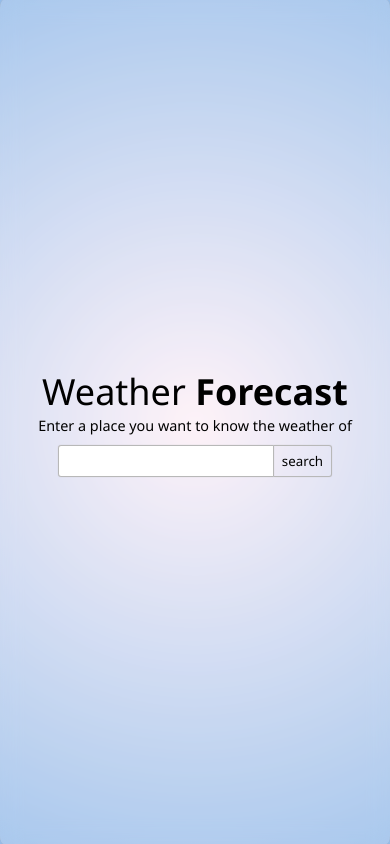
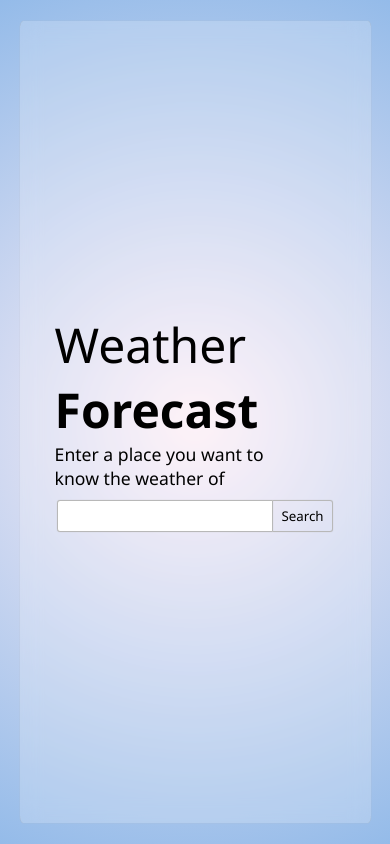
Before and after one commit to ReneOlsak/weather-app, a React (Vite) app: page / in a window 390 px wide. Built offline with nearby package versions, Linux system fonts and the light colour scheme.

Commit message:
early basic design

```diff
--- a/src/App.css
+++ b/src/App.css
@@ -5,9 +5,10 @@
 }
 
 .app {
-  color: black;
   display: flex;
   justify-content: center;
+  align-items: center;
+  position: relative;
   min-height: 100vh;
 }
 
@@ -17,19 +18,20 @@
   -webkit-backdrop-filter: blur(10px);
           backdrop-filter: blur(10px);
   border-radius: 1%;
-  width: 100%;
-  max-width: 500px;
+  color: black;
+  display: flex;
+  height: 80vh;
+  width: 65vw;
+  display: flex;
   flex-direction: column;
-  max-width: 500px;
   align-items: center;
-  padding: 25px;
   justify-content: center;
-  display: flex;
+  min-width: 280px;
 }
 
 .title {
   font-weight: 100;
-  font-size: 2.25rem;
+  font-size: 4rem;
 }
 
 .title-forecast {
@@ -38,7 +40,7 @@
 
 .title-info {
   font-weight: 100;
-  font-size: 0.9rem;
+  font-size: 1.5rem;
 }
 
 .app-input {
@@ -104,35 +106,67 @@
   background-color: rgb(255, 240, 247);
 }
 
+@media screen and (max-width: 1000px) {
+  .title {
+    font-size: 3.5rem;
+  }
+  .title-info {
+    font-size: 1.3rem;
+  }
+  .app-box {
+    width: 70vw;
+  }
+}
+@media screen and (max-width: 800px) {
+  .title {
+    font-size: 3rem;
+  }
+  .title-info {
+    font-size: 1.1rem;
+  }
+  .app-box {
+    width: 75vw;
+  }
+}
+@media screen and (max-width: 507px) {
+  .title {
+    margin-left: 10%;
+    margin-right: 22%;
+  }
+  .title-info {
+    margin-left: 10%;
+    margin-right: 22%;
+  }
+  .app-box {
+    width: 90vw;
+    height: 95vh;
+  }
+}
 .forecast-container {
   background-color: rgba(255, 255, 255, 0.2);
   box-shadow: 0px 0px 1px rgb(184, 184, 184);
   -webkit-backdrop-filter: blur(10px);
           backdrop-filter: blur(10px);
   border-radius: 1%;
-  width: 100%;
-  max-width: 500px;
-  max-width: 500px;
-  min-height: 100vh;
   display: flex;
-  justify-content: center;
+  height: 80vh;
+  width: 65vw;
 }
 
 .forecast-top {
-  text-align: center;
+  margin: 4%;
 }
 
 .forecast-cloud-images {
   display: flex;
   overflow-x: scroll;
-  max-width: 400px;
+  max-width: 42vw;
+  margin-left: 4%;
 }
 
-.forecast-details, .boxes-container {
-  display: flex;
-  justify-content: center;
-  gap: 15px;
+.forecast-details {
   margin-top: 10px;
+  margin-left: 4%;
 }
 
 .sunrise, .sunset {
@@ -141,8 +175,6 @@
   -webkit-backdrop-filter: blur(10px);
           backdrop-filter: blur(10px);
   border-radius: 1%;
-  width: 100%;
-  max-width: 500px;
   width: 130px;
   height: 50px;
   display: flex;
@@ -151,14 +183,32 @@
   justify-content: center;
 }
 
+.boxes-container {
+  display: flex;
+  justify-content: center;
+  gap: 15px;
+}
+
 .box-container {
   background-color: rgba(255, 255, 255, 0.2);
   box-shadow: 0px 0px 1px rgb(184, 184, 184);
   -webkit-backdrop-filter: blur(10px);
           backdrop-filter: blur(10px);
   border-radius: 1%;
-  width: 100%;
-  max-width: 500px;
   width: 130px;
   height: 130px;
+}
+
+.forecast-right-part {
+  background-color: rgba(255, 255, 255, 0.5);
+  box-shadow: 0px 0px 1px rgb(184, 184, 184);
+  -webkit-backdrop-filter: blur(10px);
+          backdrop-filter: blur(10px);
+  border-top-right-radius: 1%;
+  border-bottom-right-radius: 1%;
+  position: absolute;
+  top: 0;
+  right: 0;
+  height: 100%;
+  width: 19vw;
 }/*# sourceMappingURL=App.css.map */
--- a/src/App.scss
+++ b/src/App.scss
@@ -7,25 +7,29 @@
 }
 
 .app {
-  color: $text-color;
   display: flex;
   justify-content: center;
+  align-items: center;
+  position: relative;
   min-height: 100vh;
 }
 
 .app-box {
   @include basic-background;
+  color: $text-color;
+  display: flex;
+  height: 80vh;
+  width: 65vw;
+  display: flex;
   flex-direction: column;
-  max-width: 500px;
   align-items: center;
-  padding: 25px;
   justify-content: center;
-  display: flex;
+  min-width: 280px;
 }
 
 .title {
   font-weight: 100;
-  font-size: 2.25rem;
+  font-size: 4rem;
 }
 
 .title-forecast {
@@ -34,7 +38,7 @@
 
 .title-info {
   font-weight: 100;
-  font-size: 0.9rem;
+  font-size: 1.5rem;
 }
 
 .app-input {
@@ -75,7 +79,6 @@
 .options-list {
   position: absolute;
   background-color: $light-color;
-
   border-radius: 1%;
   left: 1px;
   right: 1px;
@@ -99,29 +102,66 @@
   background-color: rgba(255, 240, 247);
 }
 
+@media screen and (max-width: 1000px) {
+  .title {
+    font-size: 3.5rem;
+  }
+  .title-info {
+    font-size: 1.3rem;
+  }
+  .app-box {
+    width: 70vw;
+  }
+}
+
+@media screen and (max-width: 800px) {
+  .title {
+    font-size: 3rem;
+  }
+  .title-info {
+    font-size: 1.1rem;
+  }
+  .app-box {
+    width: 75vw;
+  }
+}
+
+@media screen and (max-width: 507px) {
+  .title {
+    margin-left: 10%;
+    margin-right: 22%;
+  }
+  .title-info {
+    margin-left: 10%;
+    margin-right: 22%;
+  }
+  .app-box {
+    width: 90vw;
+    height: 95vh;
+  }
+}
+
 .forecast-container {
   @include basic-background;
-  max-width: 500px;
-  min-height: 100vh;
   display: flex;
-  justify-content: center;
+  height: 80vh;
+  width: 65vw;
 }
 
 .forecast-top {
-  text-align: center;
+  margin: 4%;
 }
 
 .forecast-cloud-images {
   display: flex;
   overflow-x: scroll;
-  max-width: 400px;
+  max-width: 42vw;
+  margin-left: 4%;
 }
 
 .forecast-details {
-  display: flex;
-  justify-content: center;
-  gap: 15px;
   margin-top: 10px;
+  margin-left: 4%;
 }
 
 .sunrise {
@@ -135,15 +175,31 @@
 }
 
 .sunset {
- @extend .sunrise;
+  @extend .sunrise;
 }
 
 .boxes-container {
-  @extend .forecast-details;
+  display: flex;
+  justify-content: center;
+  gap: 15px;
 }
 
 .box-container {
- @include basic-background;
- width: 130px;
- height: 130px;
+  @include basic-background;
+  width: 130px;
+  height: 130px;
 }
+
+
+.forecast-right-part {
+  background-color: rgb(255, 255, 255, 0.5);
+  box-shadow: 0px 0px 1px rgb(184, 184, 184);
+  backdrop-filter: blur(10px);
+  border-top-right-radius: 1%;
+  border-bottom-right-radius: 1%;
+  position: absolute;
+  top: 0;
+  right: 0;
+  height: 100%;
+  width: 19vw
+}
--- a/src/_variables.scss
+++ b/src/_variables.scss
@@ -15,6 +15,4 @@ $light-color: white;
   box-shadow: 0px 0px 1px rgb(184, 184, 184);
   backdrop-filter: blur(10px);
   border-radius: 1%;
-  width: 100%;
-  max-width: 500px;
 }
--- a/src/components/Forecast.tsx
+++ b/src/components/Forecast.tsx
@@ -109,6 +109,21 @@ const Forecast = ({ data }: Props): JSX.Element => {
             description={getVisibilityValue(today.visibility)}
           />
         </section>
+        <div className="forecast-right-part">
+          <input type="text" />
+          <button>Search</button>
+          <h2 className="forecast-location">
+            {data.name}, {data.country}
+          </h2>
+          <h1>
+            <Temperature temp={Math.round(today.main.temp)} />
+          </h1>
+          <p>
+            {today.weather[0].main} {today.weather[0].description}
+          </p>
+          H: <Temperature temp={Math.ceil(today.main.temp_max)} /> L:{' '}
+          <Temperature temp={Math.floor(today.main.temp_min)} />
+        </div>
       </div>
     </div>
   )
--- a/src/components/Search.tsx
+++ b/src/components/Search.tsx
@@ -33,7 +33,7 @@ const Search = ({
           ></input>
 
           <button onClick={onSubmit} className="search-button">
-            search
+            Search
           </button>
 
           <ul className="options-list">
--- /dev/null
+++ b/src/medias.css
@@ -0,0 +1 @@
+/*# sourceMappingURL=medias.css.map */
```
Also changed, not shown: 2 other files (tests, documents, lock files or other folders).
